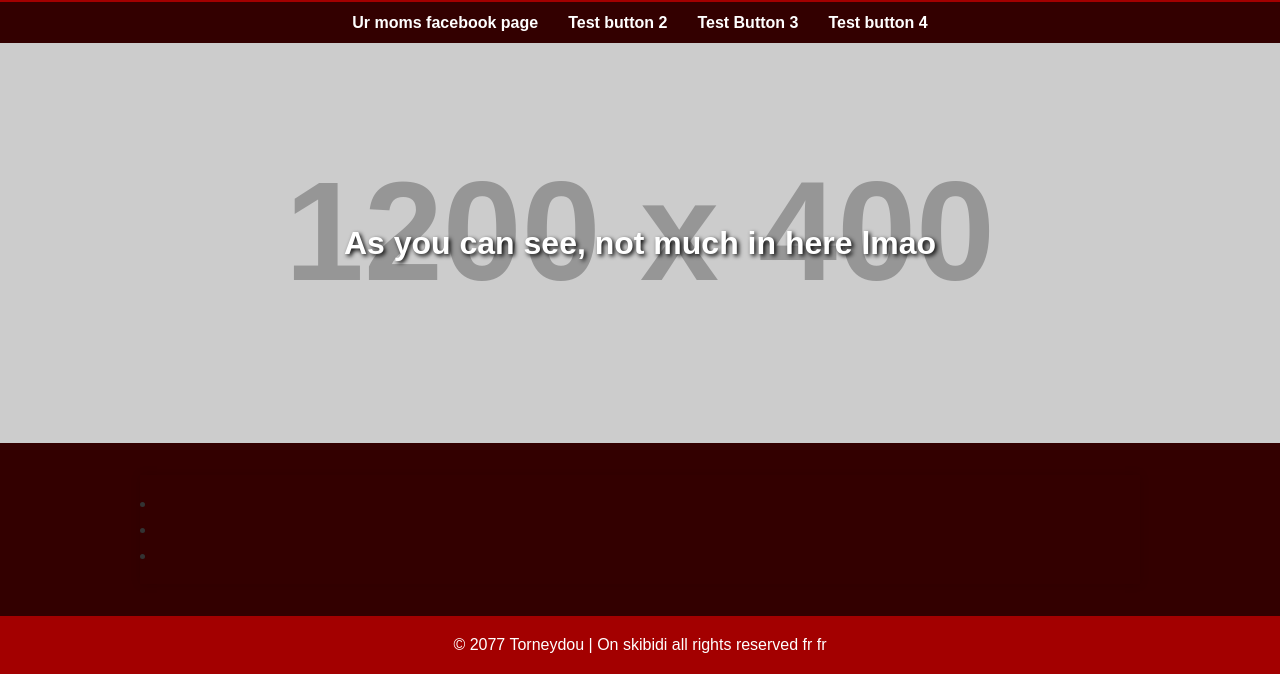
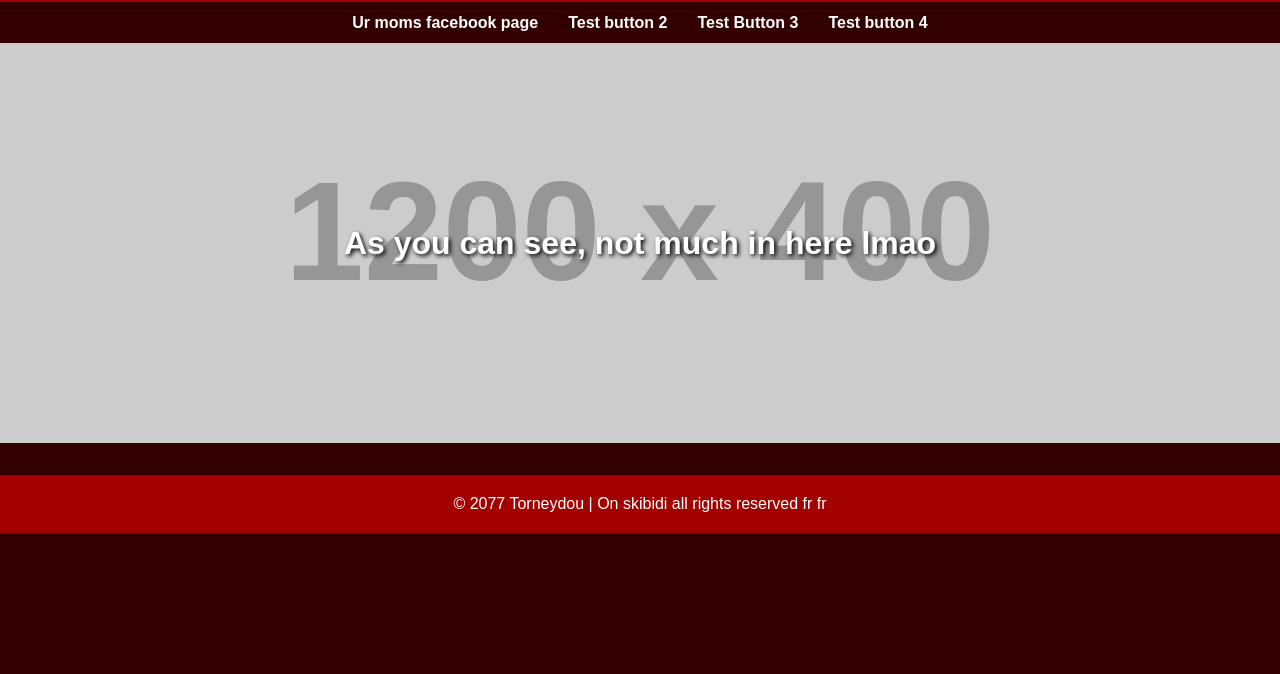
Before and after one commit to torneydou/testwebsite, a plain HTML site: page index.html in a window 1280 px wide. Shown: the part 857-1531 px from the top of the page. After the commit the page ends 1390 px from the top, so only its background shows below. Drawn offline with Linux system fonts and the light colour scheme; placeholder pictures from the web are drawn by us.

Commit message:
Update index.html

```diff
--- a/index.html
+++ b/index.html
@@ -90,18 +90,6 @@
     As you can see, not much in here lmao
   </section>
 
-  <div class="container">
-    <h2></h2>
-    <p></p>
-
-    <h3></h3>
-    <ul>
-      <li></li>
-      <li></li>
-      <li></li>
-    </ul>
-  </div>
-
   <footer>
     <p>&copy; 2077 Torneydou | On skibidi all rights reserved fr fr</p>
   </footer>
```
